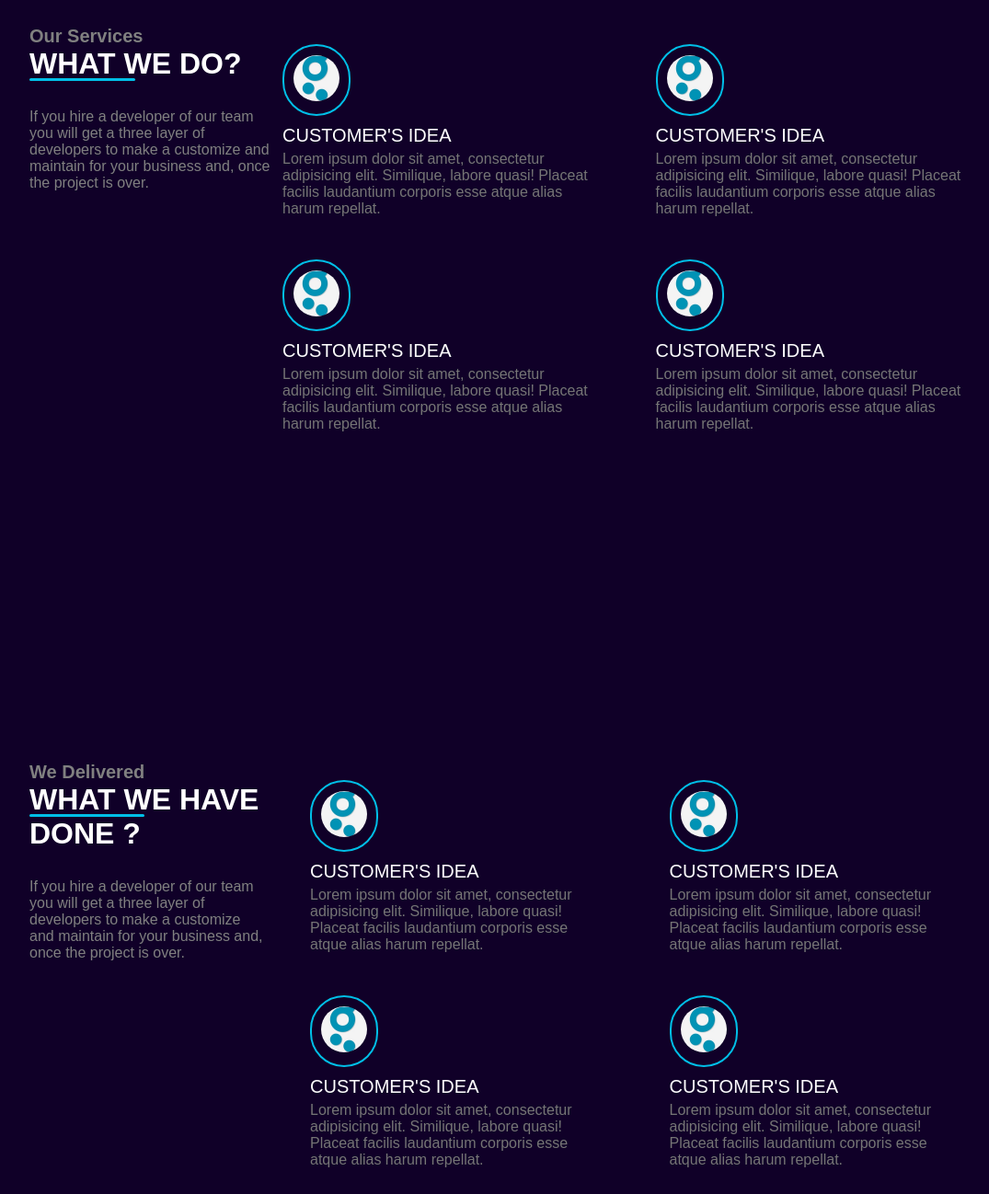
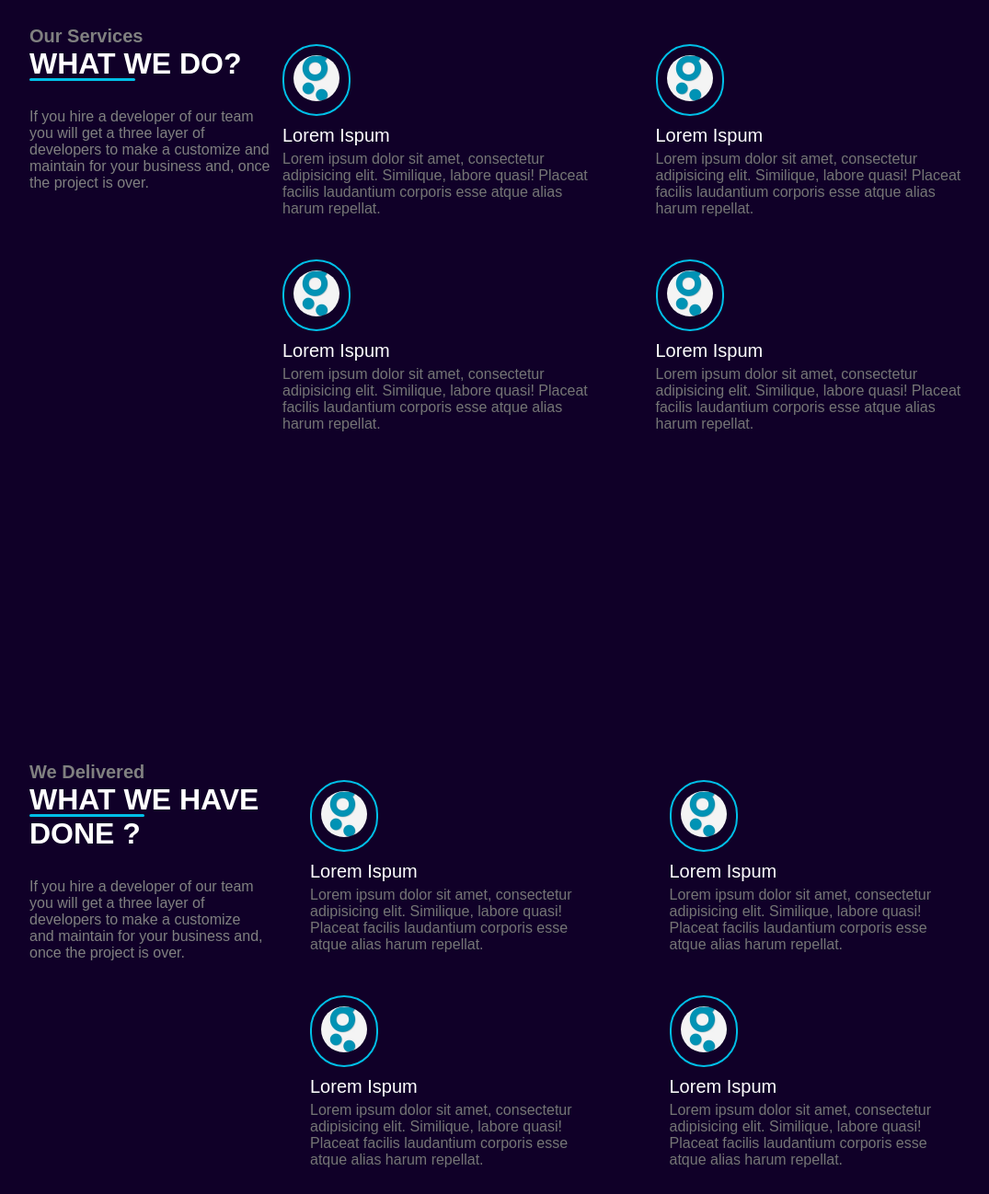
Before and after one commit to himmatnyp019/OnlineBusiness, a plain HTML site: page index.html in a window 1280 px wide. Shown: the part 802-2100 px from the top of the page at 92% size, without its empty margins (78-1153 px from the left). Drawn offline with Linux system fonts and the light colour scheme.

Commit message:
Update index.html

```diff
--- a/index.html
+++ b/index.html
@@ -56,7 +56,7 @@
                         <img src="resources/logo.jpg" alt="">
                     </div>
                     <div class="text-contents">
-                        <h2>CUSTOMER'S IDEA</h2>
+                        <h2>Lorem Ispum</h2>
                         <h4>Lorem ipsum dolor sit amet, consectetur adipisicing elit. Similique, labore quasi! Placeat facilis laudantium corporis esse atque alias harum repellat.</h4>
                     </div>
                 </div>
@@ -65,7 +65,7 @@
                         <img src="resources/logo.jpg" alt="">
                     </div>
                     <div class="text-contents">
-                        <h2>CUSTOMER'S IDEA</h2>
+                        <h2>Lorem Ispum</h2>
                         <h4>Lorem ipsum dolor sit amet, consectetur adipisicing elit. Similique, labore quasi! Placeat facilis laudantium corporis esse atque alias harum repellat.</h4>
                     </div>
                 </div>
@@ -74,7 +74,7 @@
                         <img src="resources/logo.jpg" alt="">
                     </div>
                     <div class="text-contents">
-                        <h2>CUSTOMER'S IDEA</h2>
+                        <h2>Lorem Ispum</h2>
                         <h4>Lorem ipsum dolor sit amet, consectetur adipisicing elit. Similique, labore quasi! Placeat facilis laudantium corporis esse atque alias harum repellat.</h4>
                     </div>
                 </div>
@@ -83,7 +83,7 @@
                         <img src="resources/logo.jpg" alt="">
                     </div>
                     <div class="text-contents">
-                        <h2>CUSTOMER'S IDEA</h2>
+                        <h2>Lorem Ispum</h2>
                         <h4>Lorem ipsum dolor sit amet, consectetur adipisicing elit. Similique, labore quasi! Placeat facilis laudantium corporis esse atque alias harum repellat.</h4>
                     </div>
                 </div>
@@ -106,7 +106,7 @@
                         <img src="resources/logo.jpg" alt="">
                     </div>
                     <div class="text-contents">
-                        <h2>CUSTOMER'S IDEA</h2>
+                        <h2>Lorem Ispum</h2>
                         <h4>Lorem ipsum dolor sit amet, consectetur adipisicing elit. Similique, labore quasi! Placeat facilis laudantium corporis esse atque alias harum repellat.</h4>
                     </div>
                 </div>
@@ -115,7 +115,7 @@
                         <img src="resources/logo.jpg" alt="">
                     </div>
                     <div class="text-contents">
-                        <h2>CUSTOMER'S IDEA</h2>
+                        <h2>Lorem Ispum</h2>
                         <h4>Lorem ipsum dolor sit amet, consectetur adipisicing elit. Similique, labore quasi! Placeat facilis laudantium corporis esse atque alias harum repellat.</h4>
                     </div>
                 </div>
@@ -124,7 +124,7 @@
                         <img src="resources/logo.jpg" alt="">
                     </div>
                     <div class="text-contents">
-                        <h2>CUSTOMER'S IDEA</h2>
+                        <h2>Lorem Ispum</h2>
                         <h4>Lorem ipsum dolor sit amet, consectetur adipisicing elit. Similique, labore quasi! Placeat facilis laudantium corporis esse atque alias harum repellat.</h4>
                     </div>
                 </div>
@@ -133,7 +133,7 @@
                         <img src="resources/logo.jpg" alt="">
                     </div>
                     <div class="text-contents">
-                        <h2>CUSTOMER'S IDEA</h2>
+                        <h2>Lorem Ispum</h2>
                         <h4>Lorem ipsum dolor sit amet, consectetur adipisicing elit. Similique, labore quasi! Placeat facilis laudantium corporis esse atque alias harum repellat.</h4>
                     </div>
                 </div>
@@ -143,7 +143,7 @@
         <section class="get-started">
             <div class="content">
                 <h1>Fresh Ideas, timeless moments - <br> where your story takes flight.</h1>
-                <a href="#">Get Started</a>
+                <a href="#">Enroll Today</a>
             </div>
         </section>
 
```
